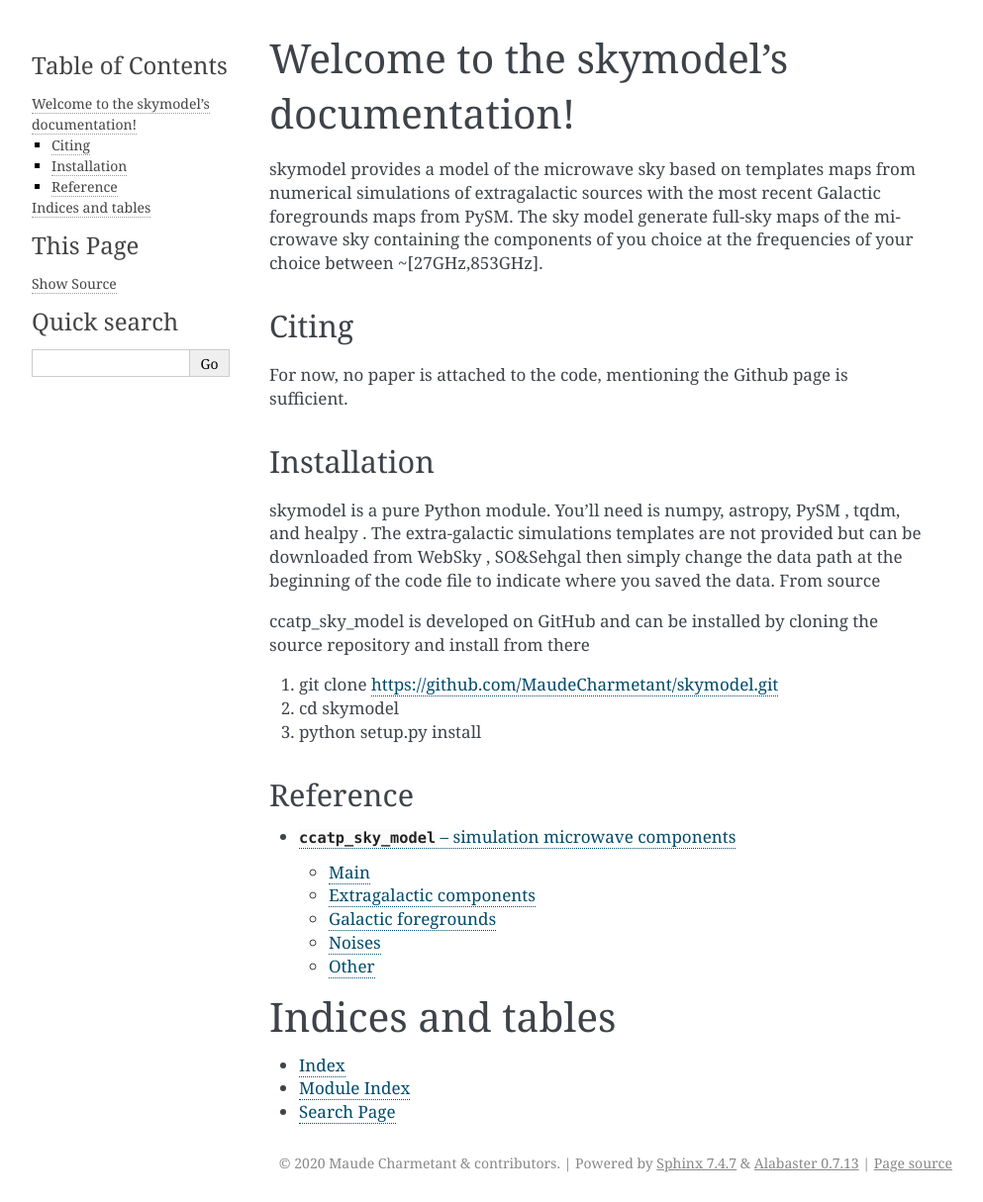
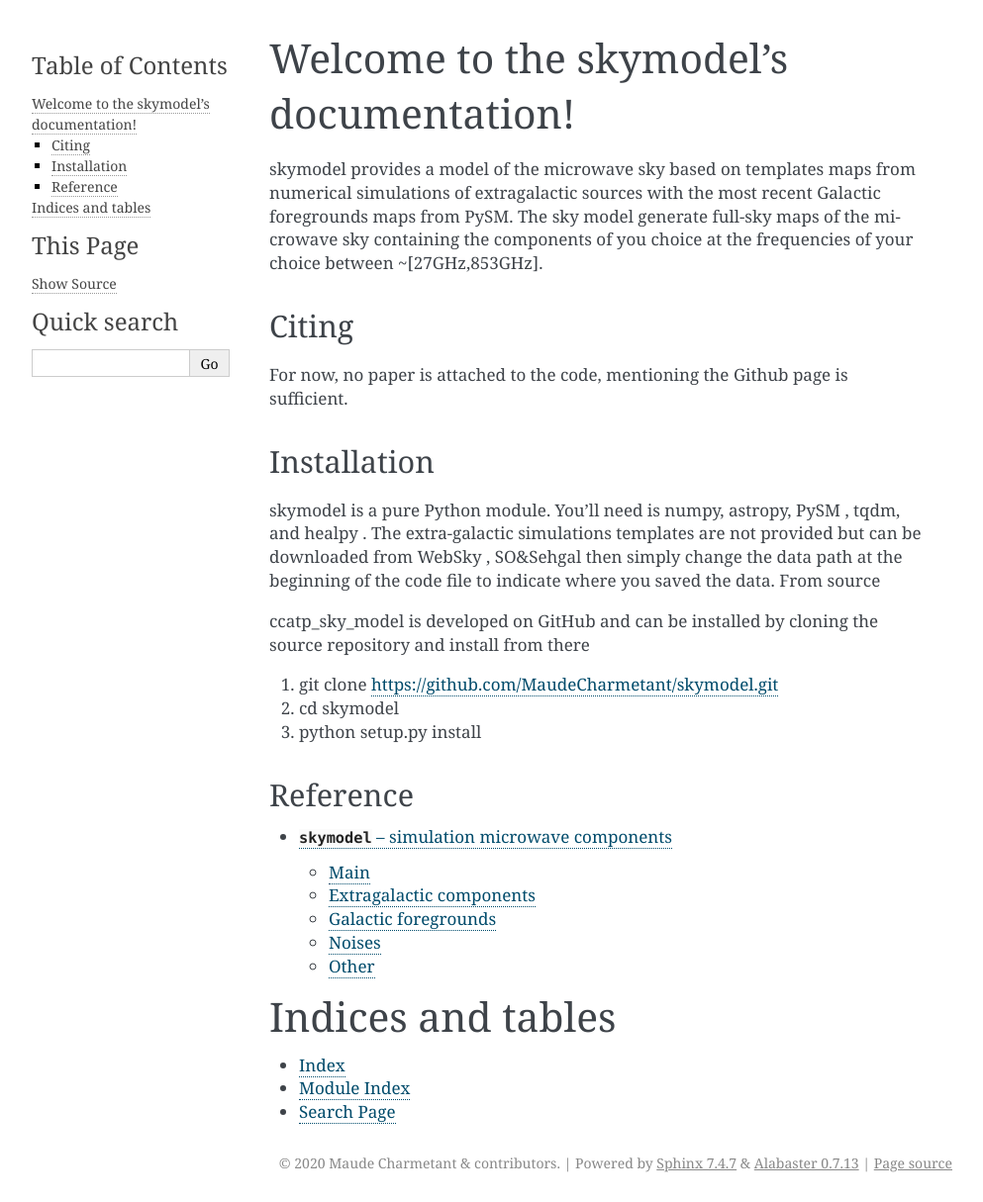
Before and after one commit to MaudeCharmetant/skymodel, a Sphinx documentation site: the page built from docs/index.rst, in a window 1280 px wide. Shown: the whole page at 99% size, without its empty margins (148-1141 px from the left). Built offline with Sphinx 7.4.7, drawn with Linux system fonts in a browser that asks for light colours.

Commit message:
Update code.rst

```diff
--- a/docs/code.rst
+++ b/docs/code.rst
@@ -1,7 +1,7 @@
-.. ccatp_sky_model:
-.. currentmodule:: ccatp_sky_model
+.. skymodel:
+.. currentmodule:: skymodel
 
-:mod:`ccatp_sky_model` -- simulation microwave components
+:mod:`skymodel` -- simulation microwave components
 ==========================================================
 
 Main
@@ -9,7 +9,7 @@ Main
 .. autosummary::
    :toctree: generated/
 
-   ccatp_sky_model
+   skymodel
    corr2cov
 
 
```
